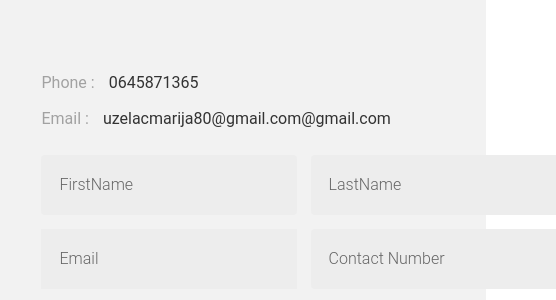
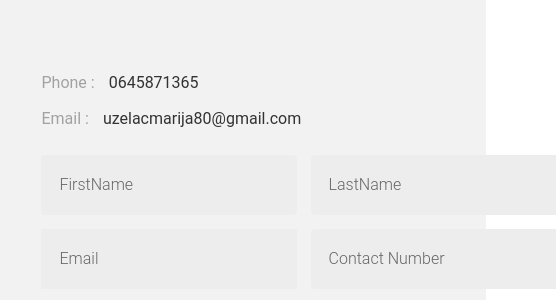
Before and after one commit to maya467/Marijatattoo, a plain HTML site: page contact.html in a window 1280 px wide. Shown: the part 136-436 px from the top of the page, 724-1280 px from the left. Drawn offline with nearby package versions, Linux system fonts and the light colour scheme.

Commit message:
Update contact.html

```diff
--- a/contact.html
+++ b/contact.html
@@ -346,7 +346,7 @@ input:focus, textarea:focus, keygen:focus, select:focus {
 						<div class="sec2addr">
 
 							<p><span class="collig">Phone :</span> 0645871365</p>
-							<p><span class="collig">Email :</span> uzelacmarija80@gmail.com@gmail.com</p>
+							<p><span class="collig">Email :</span> uzelacmarija80@gmail.com</p>
 
 						</div>
 					</div>
```
